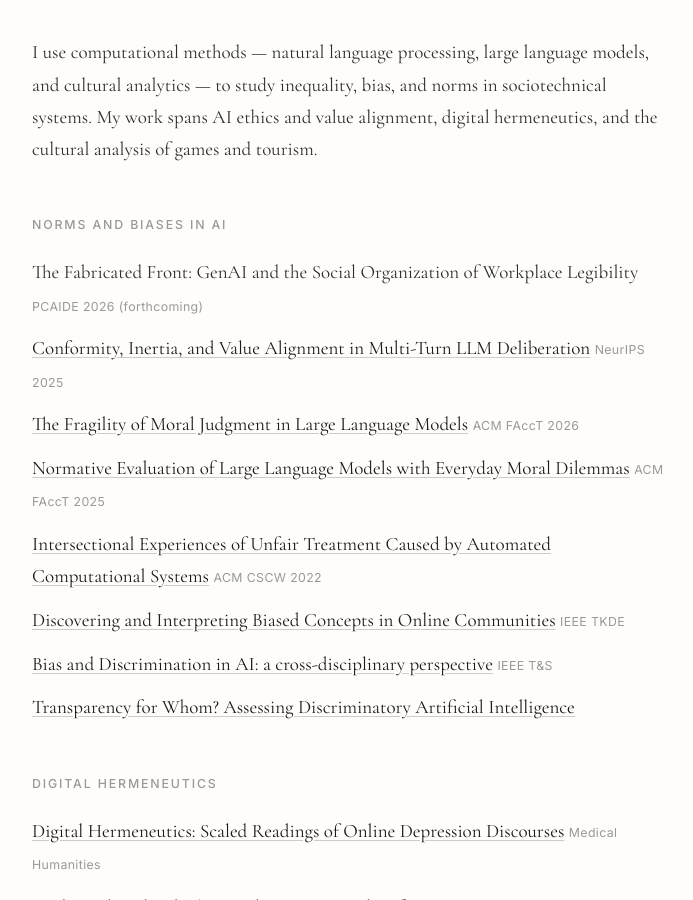
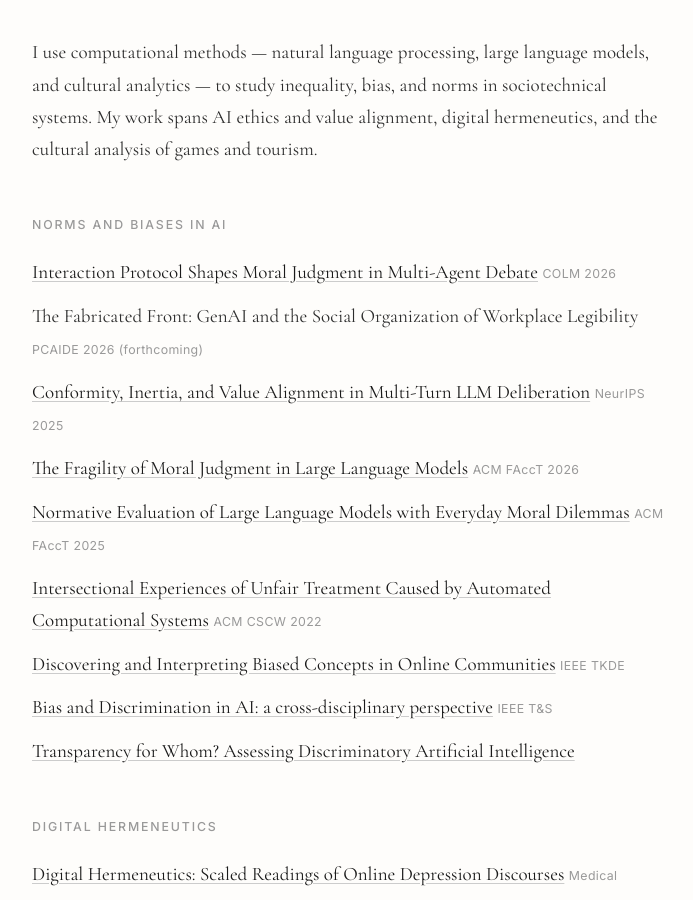
Before and after one commit to tomvannuenen/tomvannuenen.github.io, a Jekyll site: the page built from research.md, in a window 1280 px wide and 900 px high, scrolled down 338 px. Shown: the whole window, without its empty margins (292-985 px from the left). Built offline with Jekyll 4.4.1, drawn with Linux system fonts in a browser that asks for light colours.

Commit message:
Add COLM 2026 paper to research

```diff
--- a/research.md
+++ b/research.md
@@ -7,6 +7,7 @@ I use computational methods — natural language processing, large language mode
 
 ## Norms and Biases in AI
 
+- [Interaction Protocol Shapes Moral Judgment in Multi-Agent Debate](https://arxiv.org/abs/2510.10002) <span class="venue">COLM 2026</span>
 - The Fabricated Front: GenAI and the Social Organization of Workplace Legibility <span class="venue">PCAIDE 2026 (forthcoming)</span>
 - [Conformity, Inertia, and Value Alignment in Multi-Turn LLM Deliberation](https://arxiv.org/abs/2510.10002) <span class="venue">NeurIPS 2025</span>
 - [The Fragility of Moral Judgment in Large Language Models](https://arxiv.org/abs/2603.05651) <span class="venue">ACM FAccT 2026</span>
```
